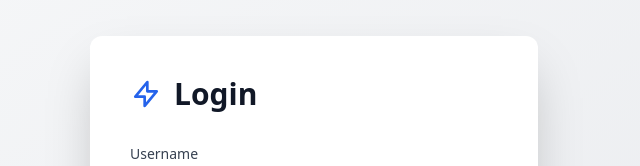
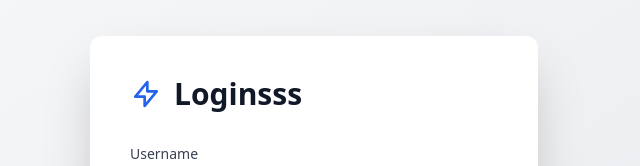
Before and after one commit to alenprastya06/sidarabali, a Vue app: page /#/login in a window 1280 px wide. Shown: the part 152-318 px from the top of the page, without its empty margins (326-966 px from the left). Built offline with nearby package versions, Linux system fonts and the light colour scheme.

Commit message:
test VPS

```diff
--- a/src/views/LoginView.vue
+++ b/src/views/LoginView.vue
@@ -19,7 +19,7 @@
             d="M13 10V3L4 14h7v7l9-11h-7z"
           />
         </svg>
-        <h2 class="text-3xl font-extrabold text-gray-900">Login</h2>
+        <h2 class="text-3xl font-extrabold text-gray-900">Loginsss</h2>
       </div>
       <form @submit.prevent="handleLogin">
         <div class="mb-5">
```
